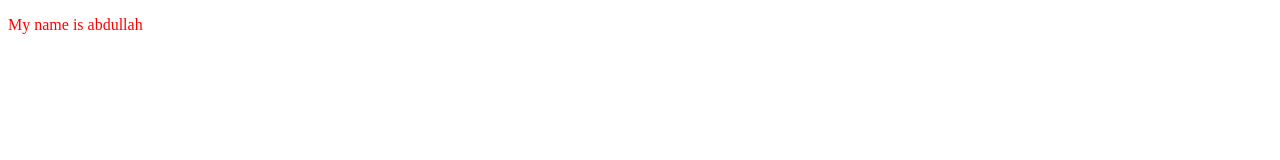
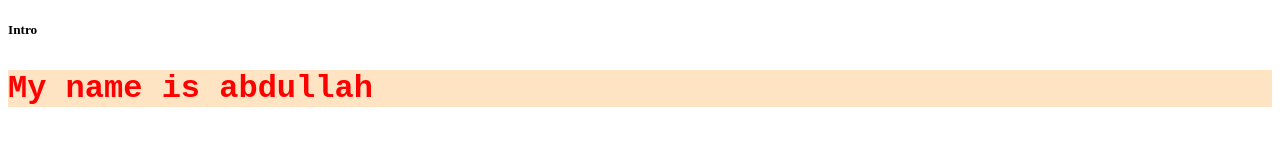
Before and after one commit to CodeRoar-92/g, a plain HTML site: page index.html in a window 1280 px wide. Drawn offline with Linux system fonts and the light colour scheme.

Commit message:
Add heading

```diff
--- a/index.html
+++ b/index.html
@@ -7,10 +7,15 @@
     <style>
         p{
           color: red;
+          font-family: 'Courier New', Courier, monospace;
+          font-size: 2rem;
+          font-weight: bold;
+          background-color: bisque;
         }
     </style>
 </head>
 <body>
+<h5>Intro</h5>
     <p>My name is abdullah</p>
 </body>
 </html>
```
